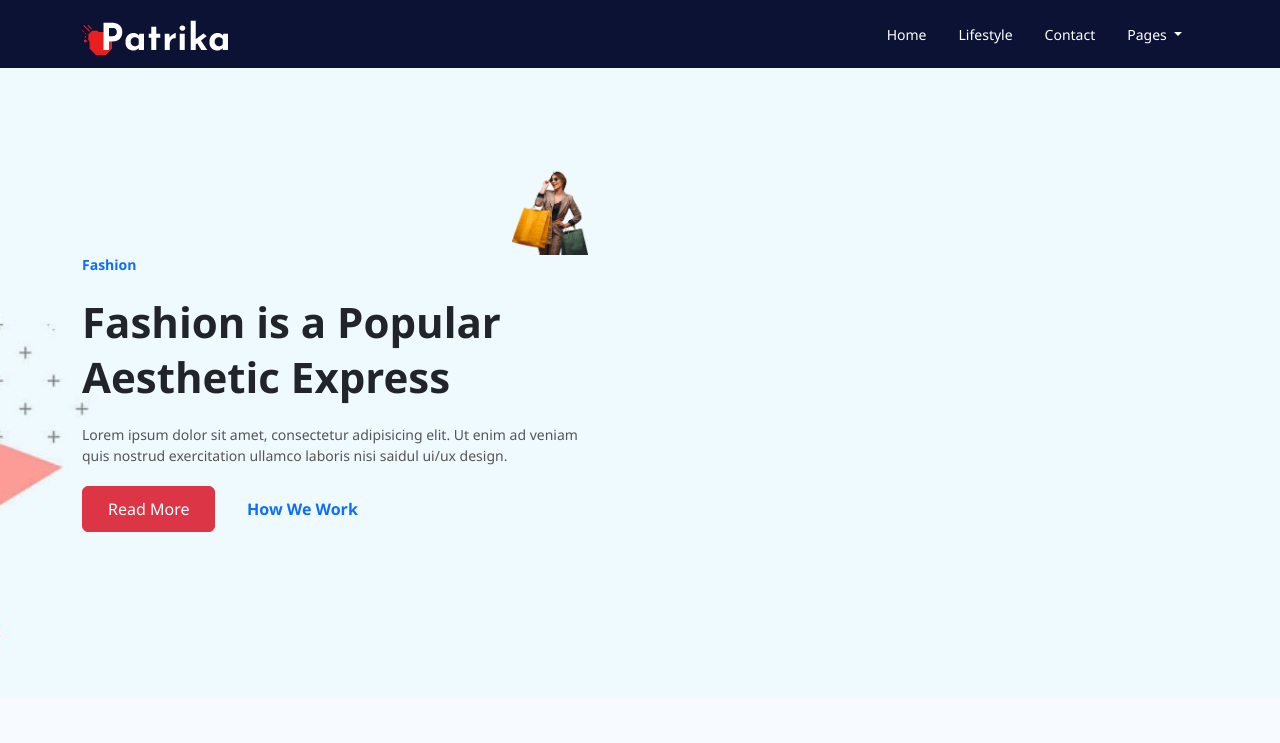
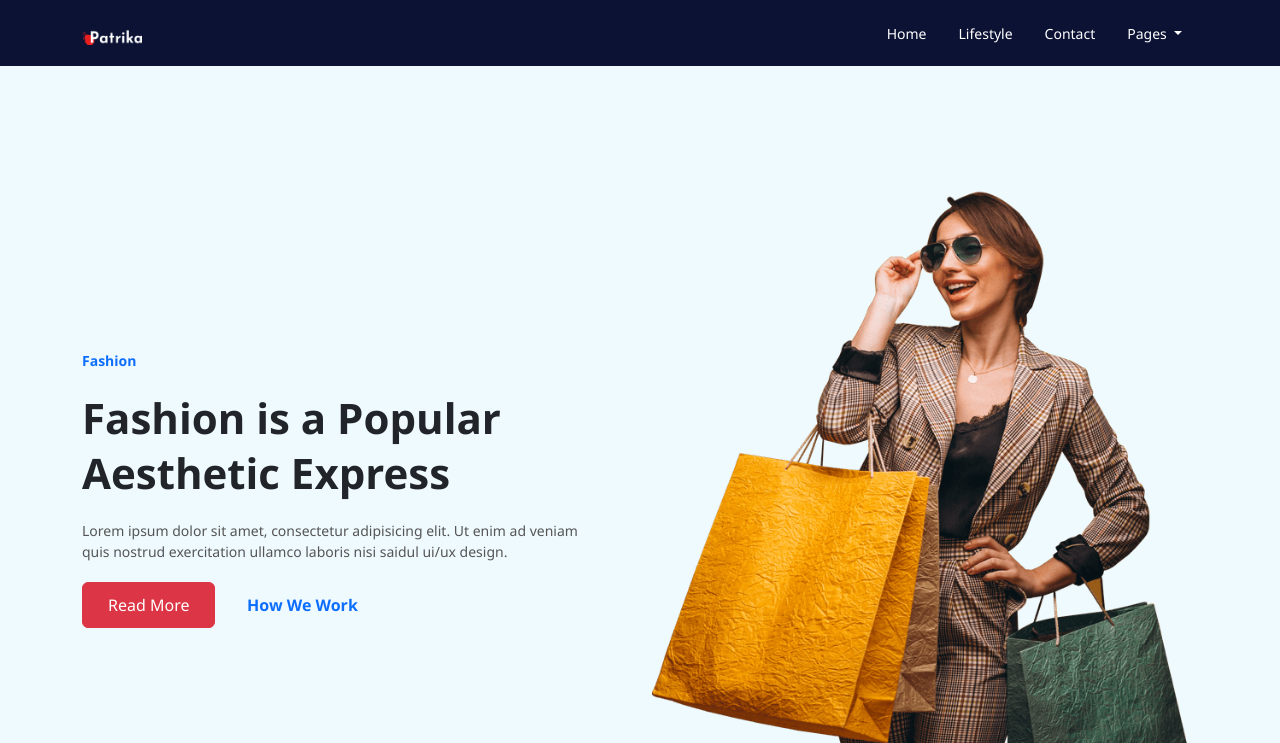
Before and after one commit to prarona06/Potrika_Fashion_new1, a plain HTML site: page index.html in a window 1280 px wide. Shown: the top 743 px of the page. Drawn offline with nearby package versions, Linux system fonts and the light colour scheme.

Commit message:
recorrect some mistake

```diff
--- a/css/style.css
+++ b/css/style.css
@@ -57,15 +57,17 @@
     }
 
     .hero-image {
-        max-width: 100%;
-        z-index: 0;
+        height: auto;
+        object-fit: contain;
+        display: block;
+        margin: 0 auto;
         position: relative;
-        margin-left: -140px;
     }
 
     .slider_wrapper {
-        width: 100px;
-        height: 430px;
+        display: flex;
+        align-items: center;
+        justify-content: center;
     }
 
     .article-box {
@@ -480,6 +482,14 @@
         align-items: center;
         border-radius: 50%;
         font-size: 12px;
+        position: absolute;
+        transition: all 0.3s ease;
+        cursor: pointer;
+    }
+
+    .play-btn:hover {
+        transform: translate(-50%, -50%) scale(1.1);
+        background-color: #c40000;
     }
 
     .video-text h6 {
@@ -603,14 +613,18 @@
         color: #fff;
         font-size: 14px;
     }
-
-    .footer-logo {
+    /* .footer-logo {
         font-weight: 700;
         font-size: 26px;
     }
 
     .footer .footer-contact p {
         margin-bottom: 8px;
+    }*/
+
+    .logo-wrapper {
+        height: 50px;
+        width: 60px;
     }
 
     .footer .footer-title {
--- a/index.html
+++ b/index.html
@@ -537,6 +537,9 @@
                         </div>
                     </div>
                 </div>
+
+
+
                 <div class="row g-3">
                     <div class="col-md-6">
                         <div class="video-card">
@@ -632,7 +635,10 @@
 
                 <!-- Logo & Contact -->
                 <div class="col-md-4 mb-4">
-                    <h3 class="footer-logo"><span class="text-danger">P</span>atrika</h3>
+
+                    <a class="footer-logo logo-wrapper" href="#">
+                        <img class="img-fluid" src="./images/logo.png" alt="Potrika">
+                    </a>
                     <p>Lorem ipsum dolor sit a adipisicing elit, sed do eiusmod tempor</p>
 
                     <div class="footer-contact">
```
